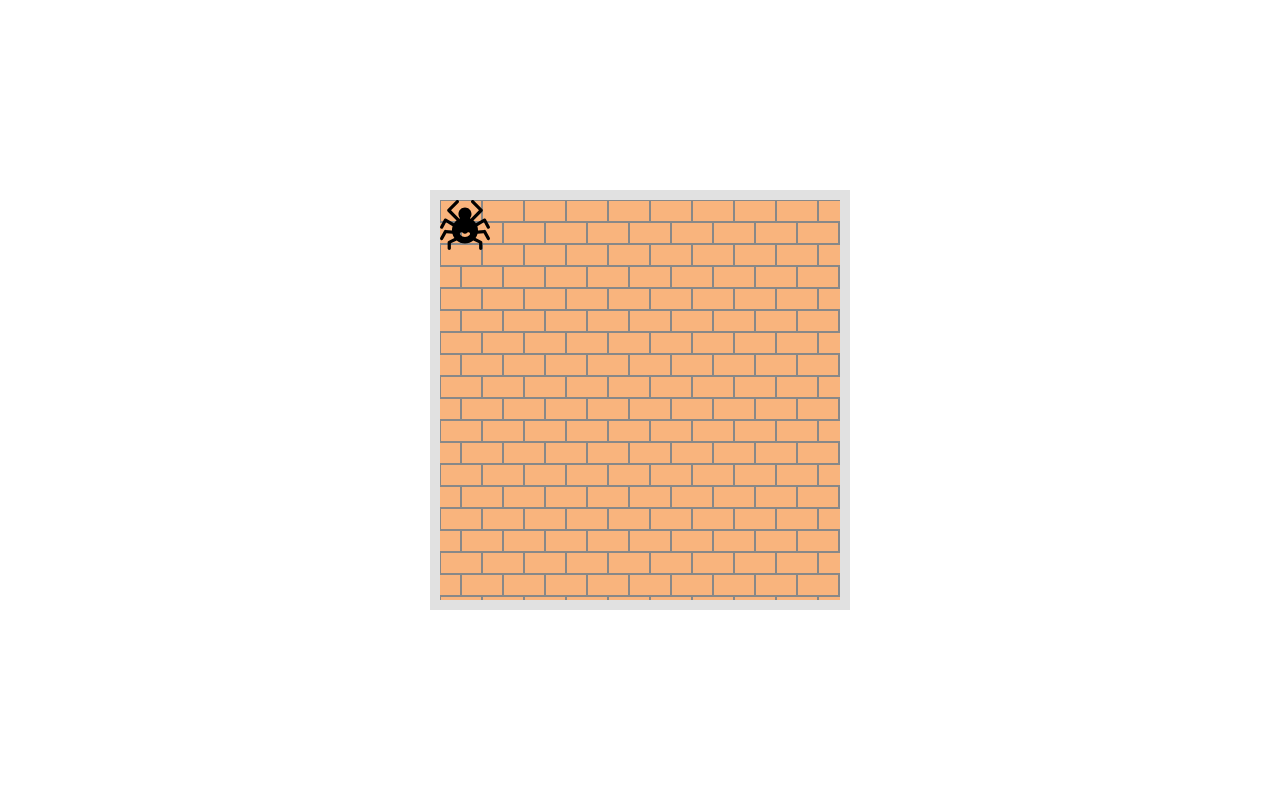
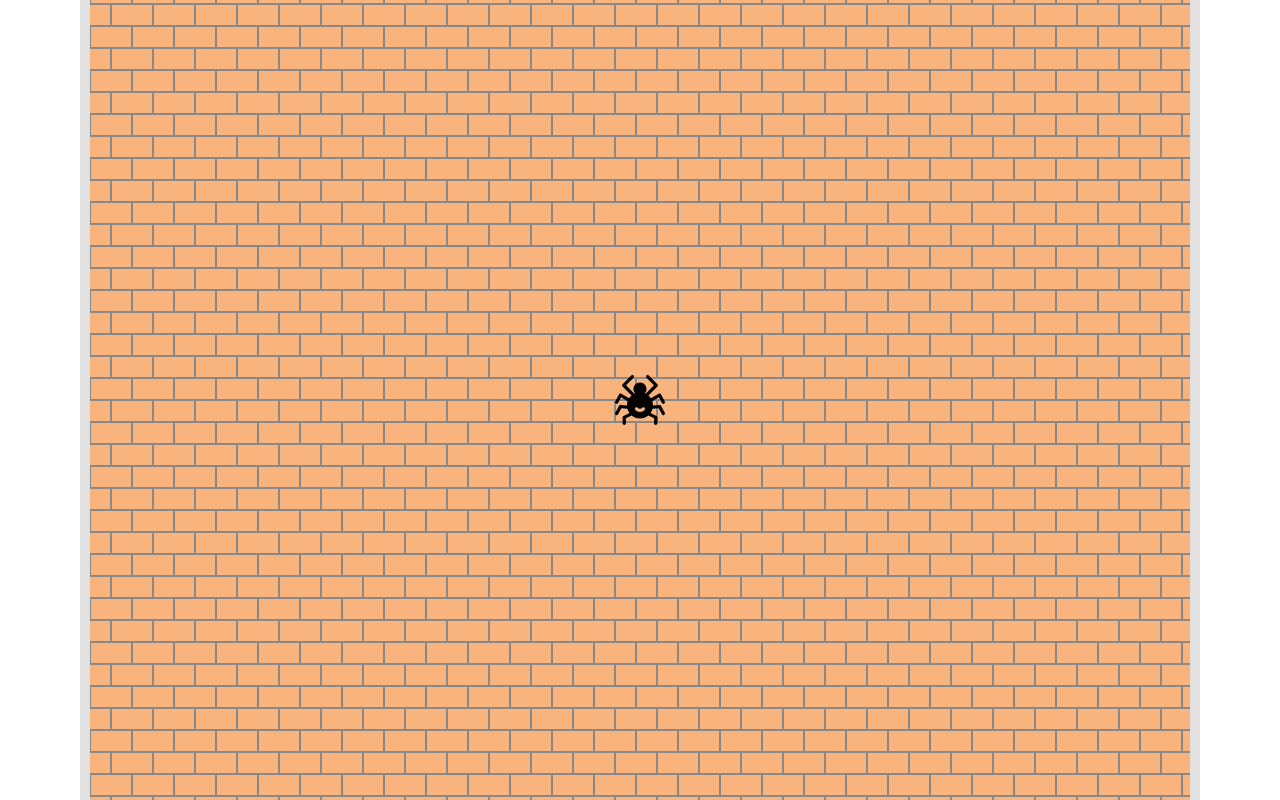
Before and after one commit to mate-academy/js_center_spider_DOM, a website built with Parcel: page src/index.html in a window 1280 px wide. Shown: the top 800 px of the page. Built offline with nearby package versions, Linux system fonts and the light colour scheme.

Commit message:
task Solution

```diff
--- a/src/scripts/main.js
+++ b/src/scripts/main.js
@@ -1,3 +1,16 @@
 'use strict';
 
-// write code here
+const wall = document.querySelector('.wall');
+const spider = document.querySelector('.spider');
+
+const xWall = wall.clientWidth; // без border
+const xSpider = spider.offsetWidth;
+
+const yWall = wall.clientHeight; // без border
+const ySpider = spider.offsetHeight;
+
+const resultLeft = (xWall - xSpider) / 2;
+const resultTop = (yWall - ySpider) / 2;
+
+spider.style.left = resultLeft + 'px';
+spider.style.top = resultTop + 'px';
--- a/src/styles/main.scss
+++ b/src/styles/main.scss
@@ -10,8 +10,8 @@ body {
   background-color: #f9b47d;
   background-image: url(../images/brick-wall.svg);
   border: #e1e1e1 solid 10px;
-  width: 400px;
-  height: 400px;
+  width: 1100px;
+  height: 1100px;
   position: relative;
   cursor: pointer;
 }
```
Also changed, not shown: README.md.
